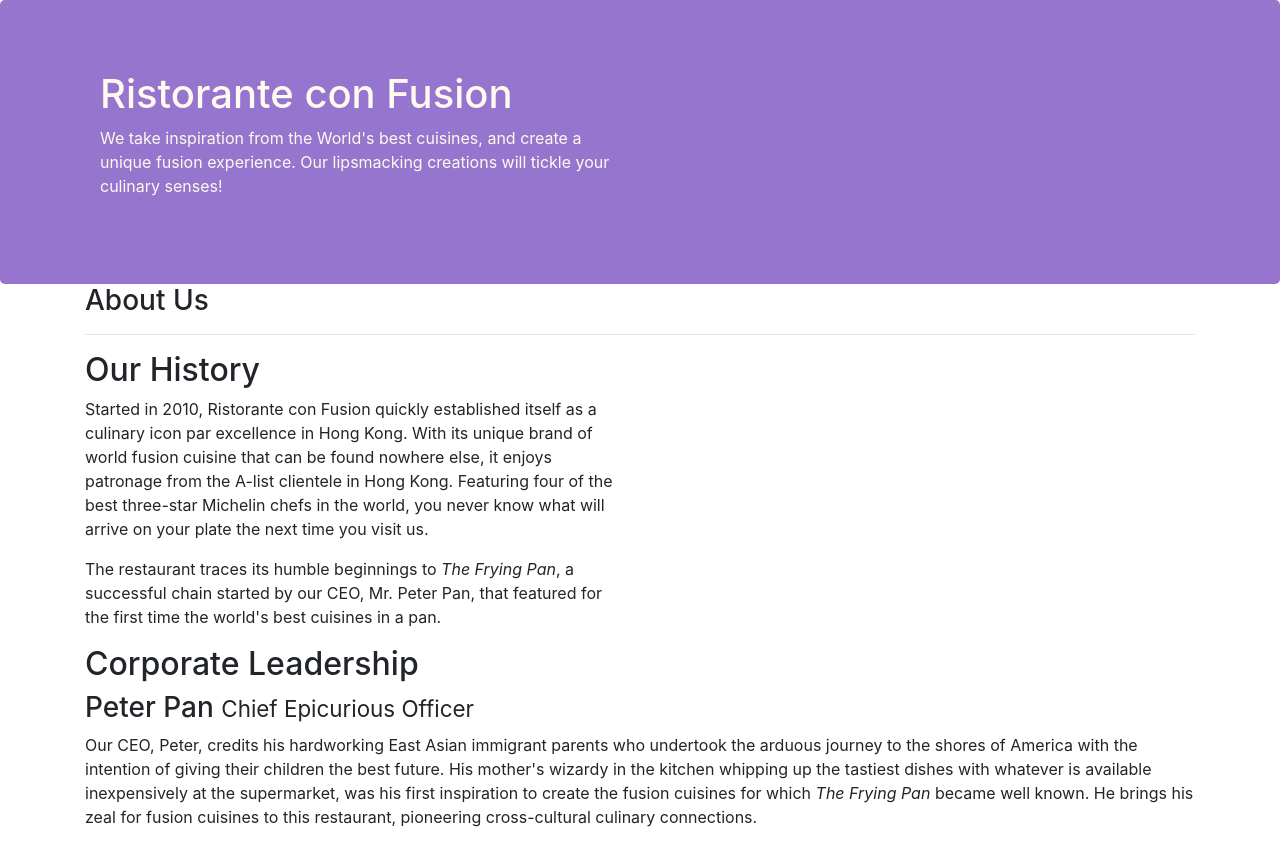
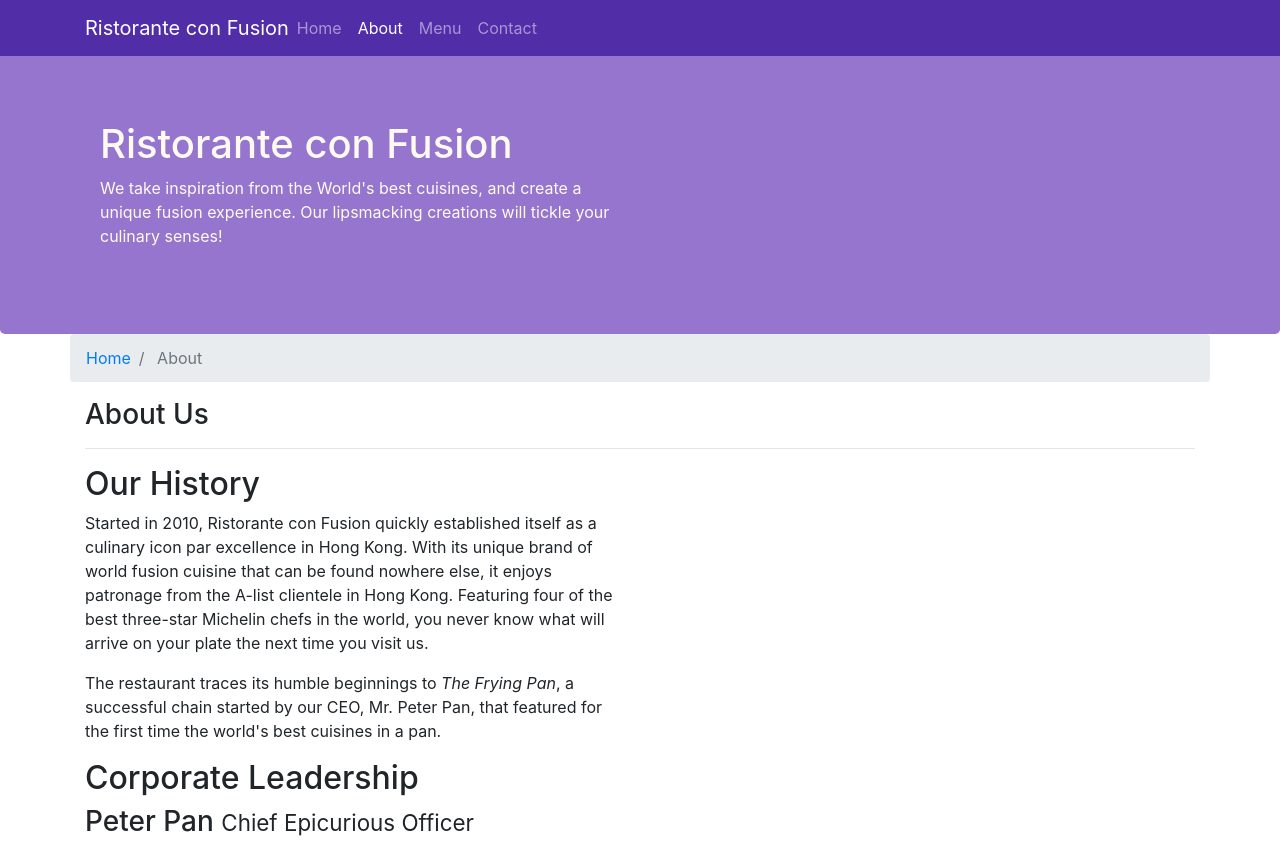
Before and after one commit to Yadav-Rakesh/bootstrap-intro, a website: page aboutus.html in a window 1280 px wide. Shown: the top 842 px of the page. Drawn offline with nearby package versions, Linux system fonts and the light colour scheme.

Commit message:
Navbar and Breadcrumb

```diff
--- a/aboutus.html
+++ b/aboutus.html
@@ -14,7 +14,31 @@
 </head>
 
 <body>
+    <nav class="navbar navbar-dark   navbar-expand-sm fixed-top">
+        <div class="container">
+            <a class="navbar-brand mr-auto" href="./index.html">Ristorante con Fusion</a>
+            <button class="navbar-toggler" type="button" data-toggle="collapse" data-target="#Navbar">
+                <span class="navbar-toggler-icon"></span>
+            </button>
+            <div class="collapse navbar-collapse" id="Navbar">
+                <ul class="navbar-nav mr-auto">
+                    <li class="nav-item">
+                        <a class="nav-link" href="./index.html">Home</a>
+                    </li>
+                    <li class="nav-item active">
+                        <a class="nav-link" href="#">About</a>
+                    </li>
+                    <li class="nav-item">
+                        <a class="nav-link" href="#">Menu</a>
+                    </li>
+                    <li class="nav-item">
+                        <a class="nav-link" href="#">Contact</a>
+                    </li>
+                </ul>
+            </div>
 
+        </div>
+    </nav>
     <header class="jumbotron">
         <div class="container">
             <div class="row row-header">
@@ -30,6 +54,14 @@
 
     <div class="container">
         <div class="row">
+            <ol class="breadcrumb col-12">
+                <li class="breadcrumb-item">
+                    <a href="./index.html">Home</a>
+                </li>
+                <li class="breadcrumb-item active">
+                    <a>About</a>
+                </li>
+            </ol>
             <div class="col-12">
                <h3>About Us</h3>
                <hr>
@@ -69,7 +101,7 @@
                 <div class="col-4 offset-1 col-sm-2">
                     <h5>Links</h5>
                     <ul class="list-unstyled">
-                        <li><a href="#">Home</a></li>
+                        <li><a href="./index.html">Home</a></li>
                         <li><a href="#">About</a></li>
                         <li><a href="#">Menu</a></li>
                         <li><a href="#">Contact</a></li>
--- a/css/styles.css
+++ b/css/styles.css
@@ -29,3 +29,10 @@
     color: #0f0f0f;
 
 }
+body{
+    padding: 50px 0px 0px 0px;
+    z-index: 0;
+}
+.navbar-dark{
+    background-color: #512DA8;
+}
```
Also changed, not shown: index.html (+41 -9 lines).
